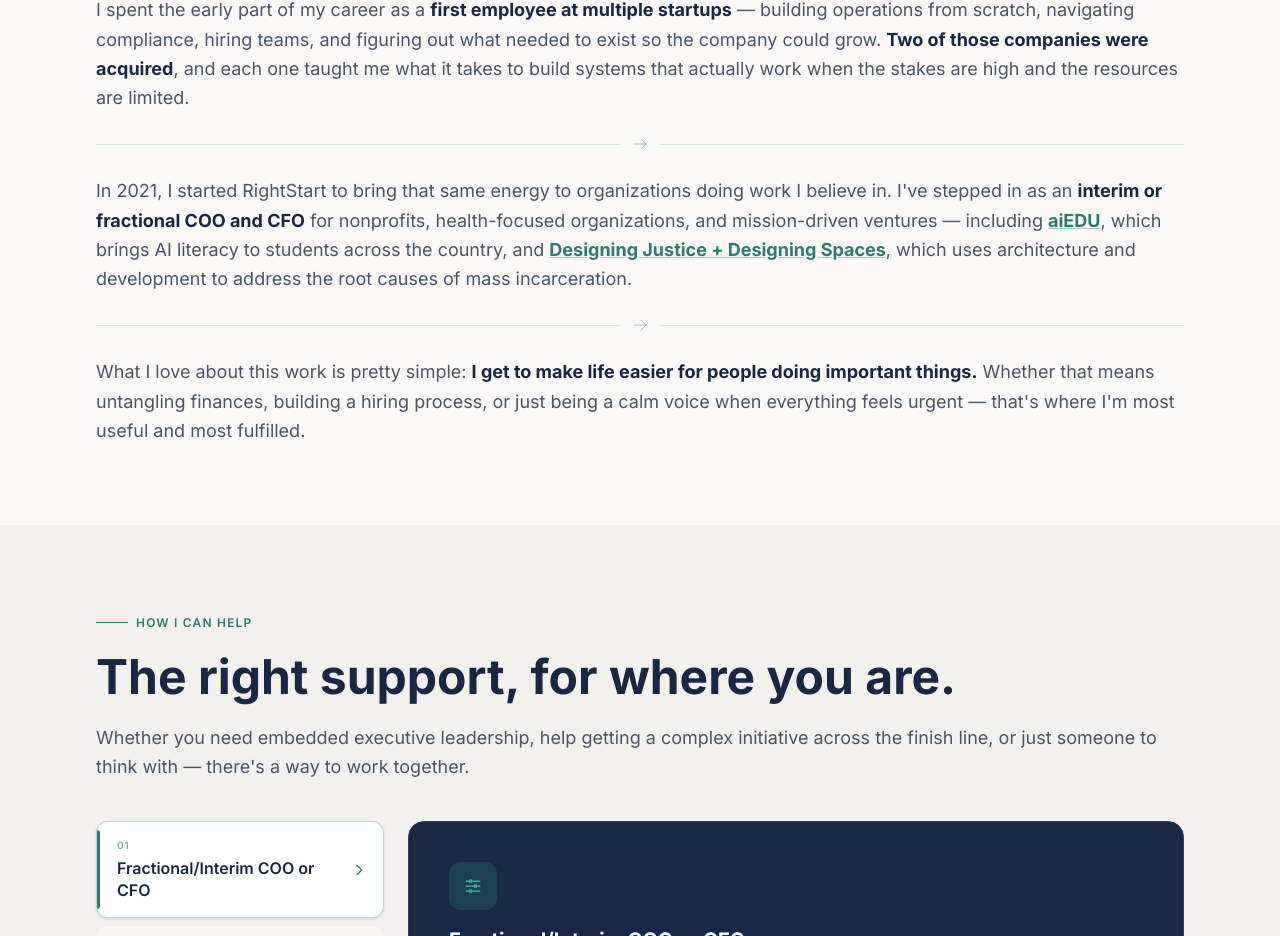
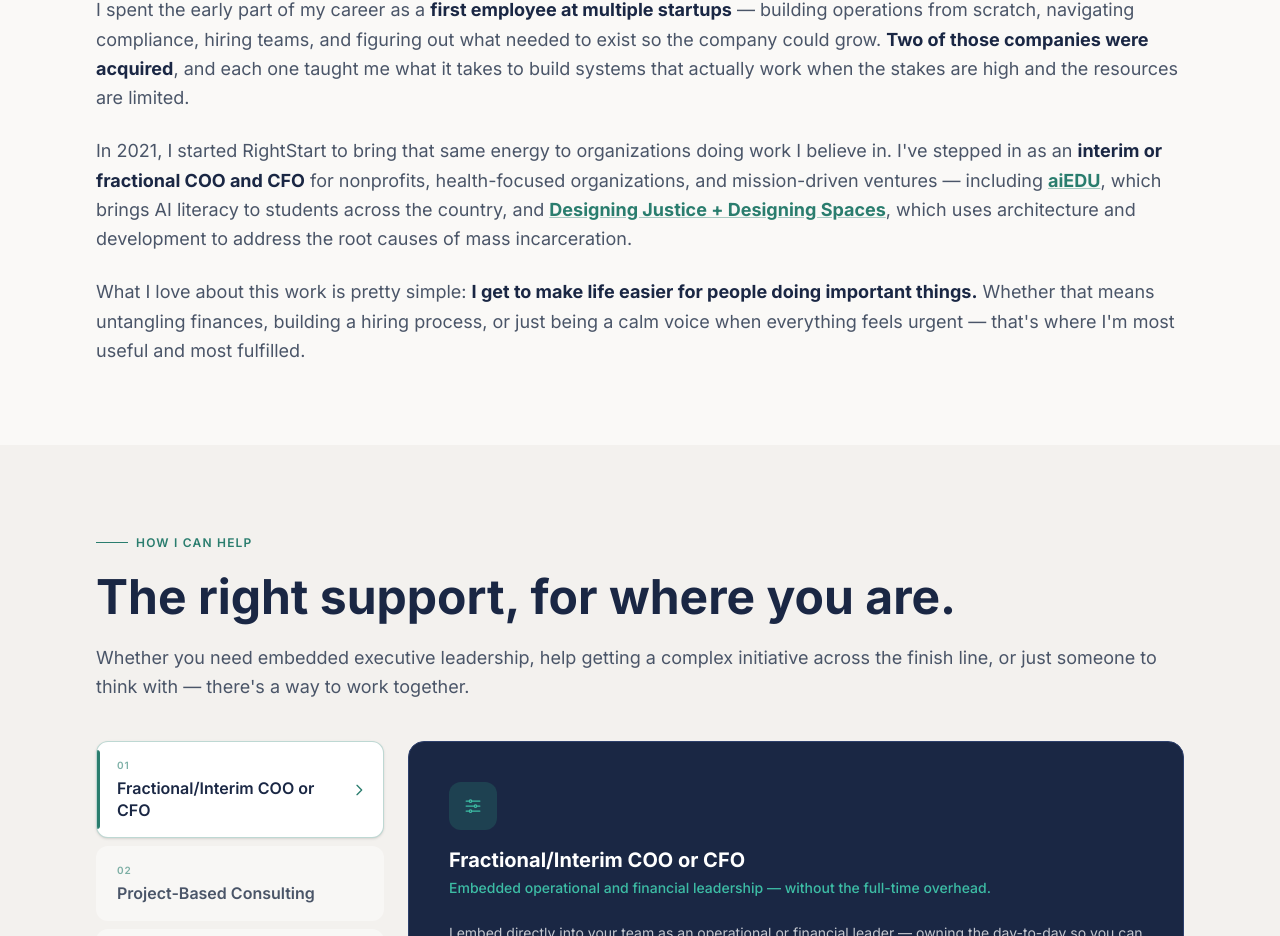
Before and after one commit to joshtgreen/righstart.site, a Next.js app: page / in a window 1280 px wide. Shown: the part 1049-1985 px from the top of the page. Built offline with nearby package versions, Linux system fonts and the light colour scheme.

Commit message:
Remove arrow icon dividers from About section
https://claude.ai/code/session_01VM6d7DAnpPS9PAAZpsmYrN

```diff
--- a/components/About.tsx
+++ b/components/About.tsx
@@ -42,14 +42,8 @@ export default function About() {
             work when the stakes are high and the resources are limited.
           </p>
 
-          {/* Divider — always visible on desktop, visible on mobile only when expanded */}
-          <div className={`flex items-center gap-3 my-6 ${expanded ? "flex" : "hidden lg:flex"}`}>
-            <div className="h-px flex-1 bg-[#2a7d6e]/15" />
-            <svg className="w-4 h-4 text-[#2a7d6e]/40 flex-shrink-0" fill="none" viewBox="0 0 24 24" stroke="currentColor" strokeWidth={1.5}>
-              <path strokeLinecap="round" strokeLinejoin="round" d="M13.5 4.5 21 12m0 0-7.5 7.5M21 12H3" />
-            </svg>
-            <div className="h-px flex-1 bg-[#2a7d6e]/15" />
-          </div>
+          {/* Spacer between paragraphs */}
+          <div className={`my-6 ${expanded ? "block" : "hidden lg:block"}`} />
 
           {/* Paragraphs 2 & 3 — hidden on mobile until expanded, always visible on desktop */}
           <div className={`${expanded ? "block" : "hidden lg:block"}`}>
@@ -72,14 +66,8 @@ export default function About() {
               of mass incarceration.
             </p>
 
-            {/* Divider */}
-            <div className="flex items-center gap-3 my-6">
-              <div className="h-px flex-1 bg-[#2a7d6e]/15" />
-              <svg className="w-4 h-4 text-[#2a7d6e]/40 flex-shrink-0" fill="none" viewBox="0 0 24 24" stroke="currentColor" strokeWidth={1.5}>
-                <path strokeLinecap="round" strokeLinejoin="round" d="M13.5 4.5 21 12m0 0-7.5 7.5M21 12H3" />
-              </svg>
-              <div className="h-px flex-1 bg-[#2a7d6e]/15" />
-            </div>
+            {/* Spacer */}
+            <div className="my-6" />
 
             <p>
               What I love about this work is pretty simple:{" "}
```
